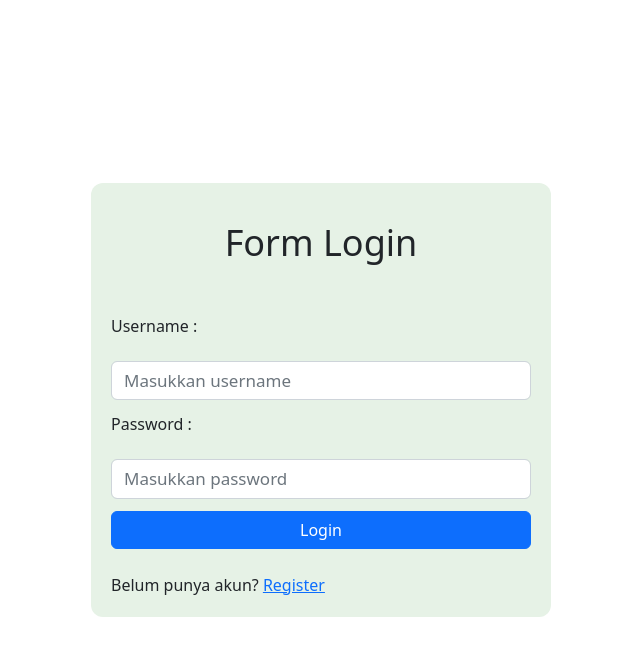
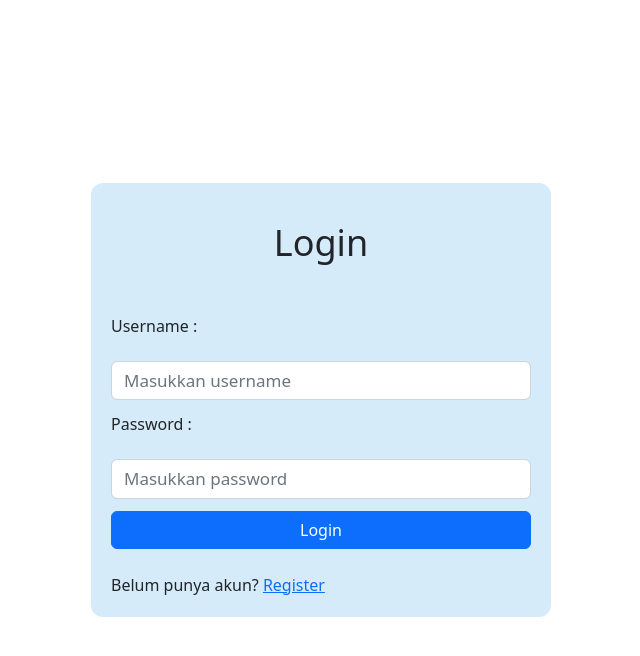
Before and after one commit to Anjasputraa/wputs-2201010760, a PHP site: page /login.php in a window 1280 px wide. Shown: the top 656 px of the page, without its empty margins (319-959 px from the left). Run offline with PHP 8.4, Linux system fonts and the light colour scheme.

Commit message:
Update login.php

```diff
--- a/wputs-2201010760/login.php
+++ b/wputs-2201010760/login.php
@@ -64,7 +64,7 @@ if (isset($_POST['login'])) {
             height: min-content;
             padding: 20px;
             border-radius: 12px;
-            background-color: #e6f2e6;
+            background-color: rgb(214, 235, 250);
         }
 
         .login h1 {
@@ -88,7 +88,7 @@ if (isset($_POST['login'])) {
 <body>
 
     <div class="login">
-        <h1 class="text-center">Form Login</h1> <br>
+        <h1 class="text-center">Login</h1> <br>
         <?php
         if ($err) {
         ?>
```
